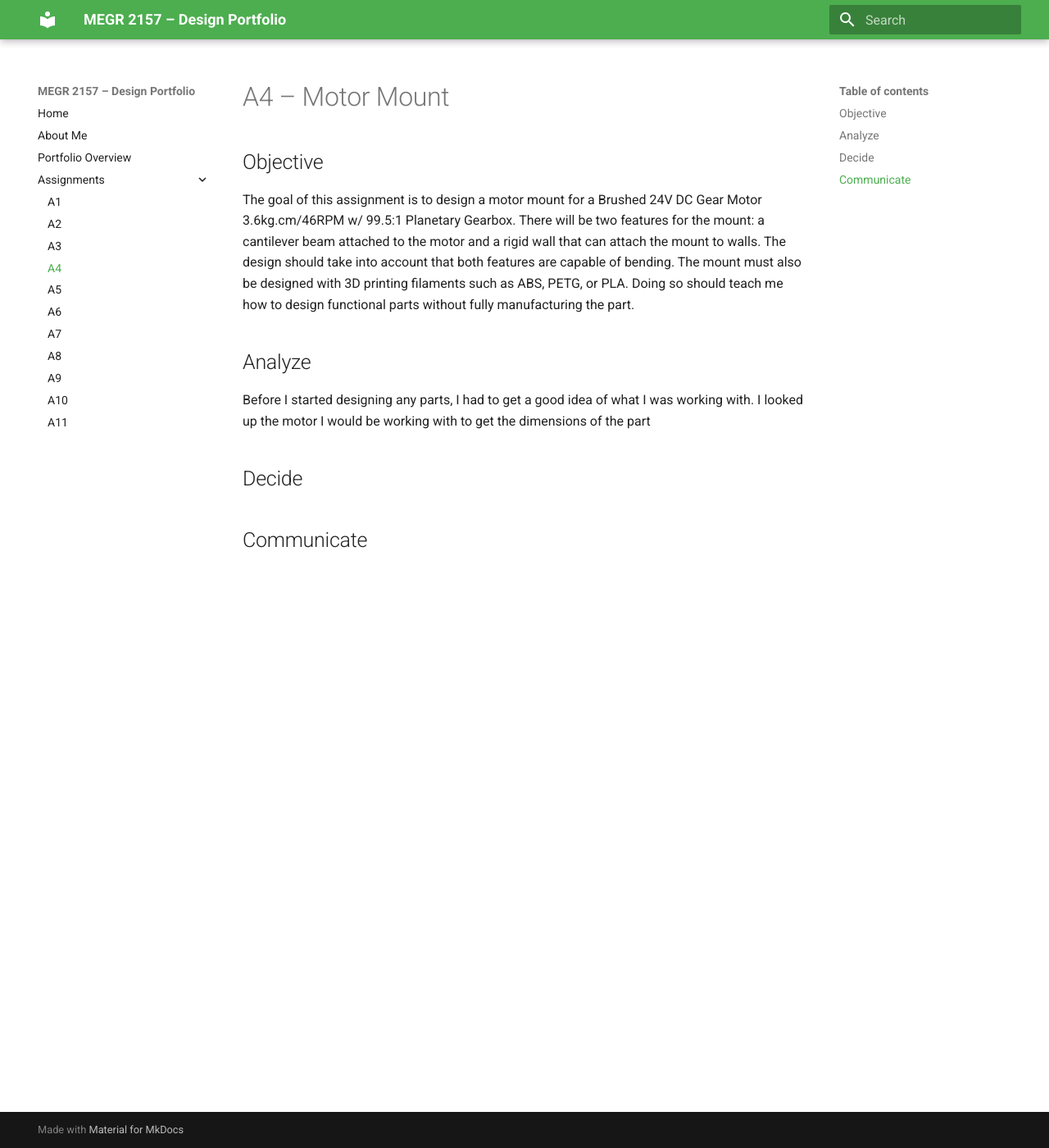
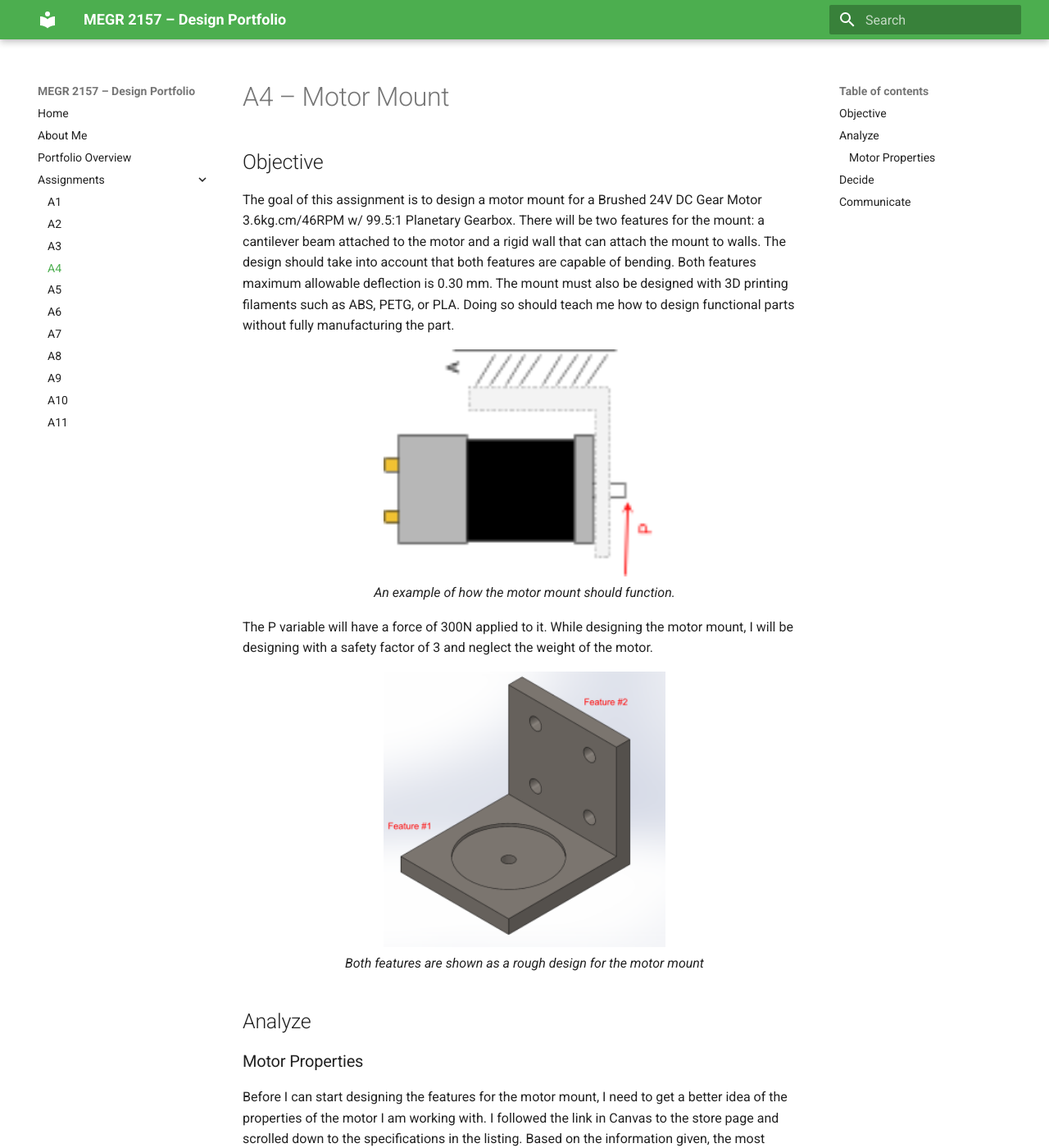
Before and after one commit to AndyChwalik/megr2157-portfolio, an MkDocs documentation site: the page built from docs/assignments/A04/index.md, in a window 1280 px wide and 1400 px high. Shown: the whole window at 82% size. Built offline with MkDocs 1.6.1 and Material for MkDocs 9.7.7, drawn with Linux system fonts in a browser that asks for light colours; some of the changed text lies outside the part shown.

Commit message:
Update index.md

```diff
--- a/docs/assignments/A04/index.md
+++ b/docs/assignments/A04/index.md
@@ -2,11 +2,28 @@
 
 ## Objective
 
-The goal of this assignment is to design a motor mount for a Brushed 24V DC Gear Motor 3.6kg.cm/46RPM w/ 99.5:1 Planetary Gearbox. There will be two features for the mount: a cantilever beam attached to the motor and a rigid wall that can attach the mount to walls. The design should take into account that both features are capable of bending. The mount must also be designed with 3D printing filaments such as ABS, PETG, or PLA. Doing so should teach me how to design functional parts without fully manufacturing the part.
+The goal of this assignment is to design a motor mount for a Brushed 24V DC Gear Motor 3.6kg.cm/46RPM w/ 99.5:1 Planetary Gearbox. There will be two features for the mount: a cantilever beam attached to the motor and a rigid wall that can attach the mount to walls. The design should take into account that both features are capable of bending. Both features maximum allowable deflection is 0.30 mm. The mount must also be designed with 3D printing filaments such as ABS, PETG, or PLA. Doing so should teach me how to design functional parts without fully manufacturing the part.
+
+<p align="center">
+  <img src="assembly_diagram.png" alt="assembly_diagram" style="width:50%; height=auto"/>
+  <br>
+  <em>An example of how the motor mount should function.</em>
+</p>
+
+The P variable will have a force of 300N applied to it. While designing the motor mount, I will be designing with a safety factor of 3 and neglect the weight of the motor.
+
+<p align="center">
+  <img src="diagrams_motor_mount.png" alt="Diagram_features" style="width:50%; height=auto"/>
+  <br>
+  <em>Both features are shown as a rough design for the motor mount</em>
+</p>
 
 ## Analyze
 
-Before I started designing any parts, I had to get a good idea of what I was working with. I looked up the motor I would be working with to get the dimensions of the part
+### Motor Properties
+
+Before I can start designing the features for the motor mount, I need to get a better idea of the properties of the motor I am working with. I followed the link in Canvas to the store page and scrolled down to the specifications in the listing. Based on the information given, the most important information for me will be the physical specifications. I will not be using the electrical properties, as it doesn't apply to anything I am designing for this project.
+
 
 ## Decide
 
```
